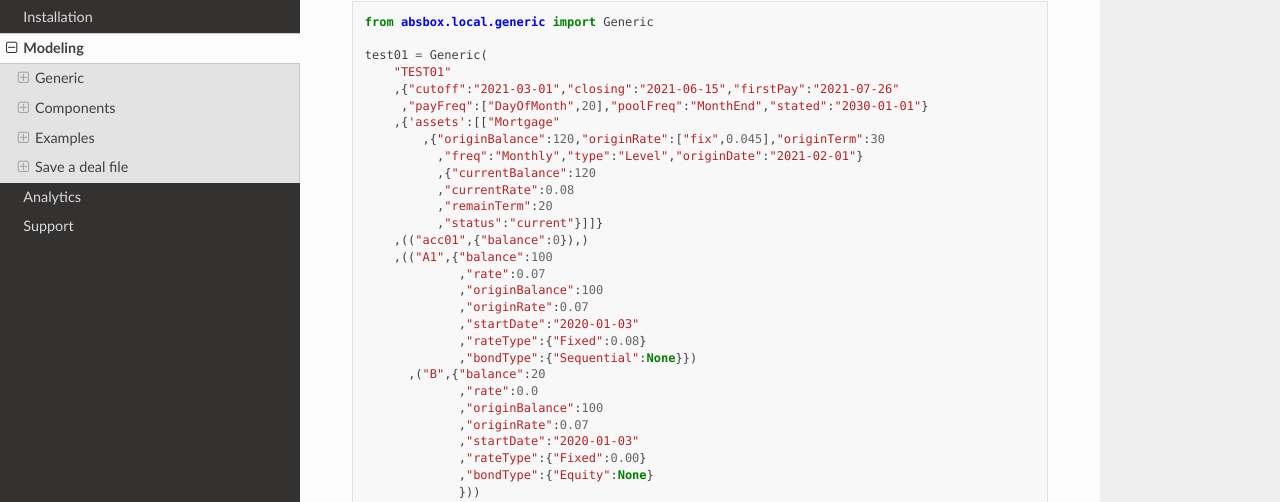
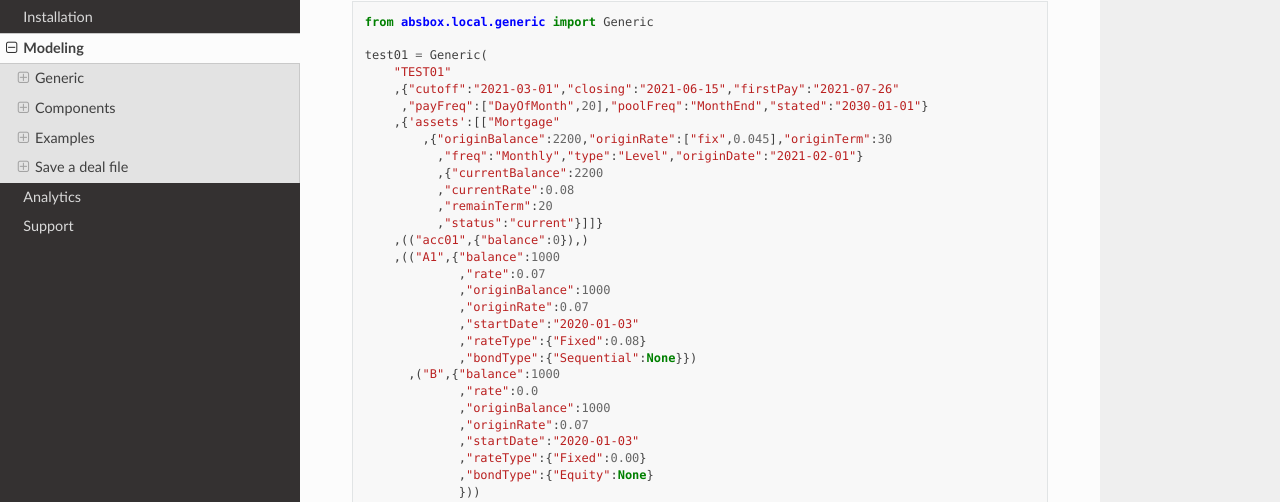
Before and after one commit to yellowbean/absbox-doc, a Sphinx documentation site: the page built from docs/source/modeling.rst, in a window 1280 px wide and 900 px high, scrolled down 12290 px. Shown: the part 128-630 px from the top of the window. Built offline with Sphinx 7.4.7 and the Read the Docs theme 2.0.0, drawn with Linux system fonts in a browser that asks for light colours.

Commit message:
update samples

```diff
--- a/docs/source/deal_sample/test01.py
+++ b/docs/source/deal_sample/test01.py
@@ -5,23 +5,23 @@ test01 = Generic(
     ,{"cutoff":"2021-03-01","closing":"2021-06-15","firstPay":"2021-07-26"
      ,"payFreq":["DayOfMonth",20],"poolFreq":"MonthEnd","stated":"2030-01-01"}
     ,{'assets':[["Mortgage"
-        ,{"originBalance":120,"originRate":["fix",0.045],"originTerm":30
+        ,{"originBalance":2200,"originRate":["fix",0.045],"originTerm":30
           ,"freq":"Monthly","type":"Level","originDate":"2021-02-01"}
-          ,{"currentBalance":120
+          ,{"currentBalance":2200
           ,"currentRate":0.08
           ,"remainTerm":20
           ,"status":"current"}]]}
     ,(("acc01",{"balance":0}),)
-    ,(("A1",{"balance":100
+    ,(("A1",{"balance":1000
              ,"rate":0.07
-             ,"originBalance":100
+             ,"originBalance":1000
              ,"originRate":0.07
              ,"startDate":"2020-01-03"
              ,"rateType":{"Fixed":0.08}
              ,"bondType":{"Sequential":None}})
-      ,("B",{"balance":20
+      ,("B",{"balance":1000
              ,"rate":0.0
-             ,"originBalance":100
+             ,"originBalance":1000
              ,"originRate":0.07
              ,"startDate":"2020-01-03"
              ,"rateType":{"Fixed":0.00}
```
Also changed, not shown: docs/source/analytics.rst (+9 -20 lines).
